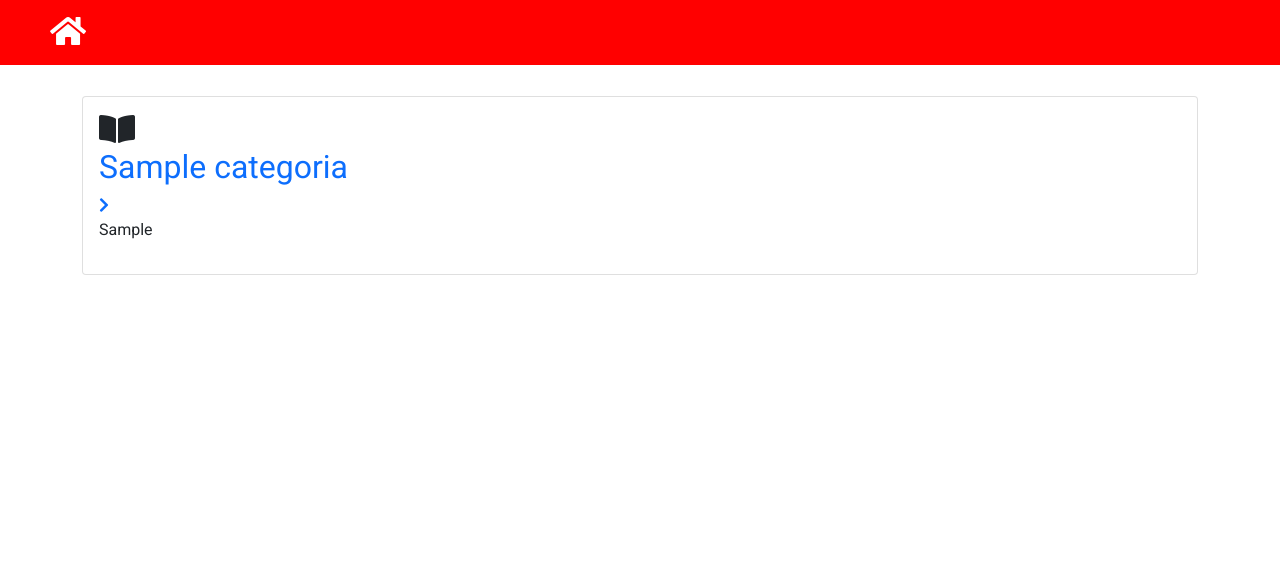
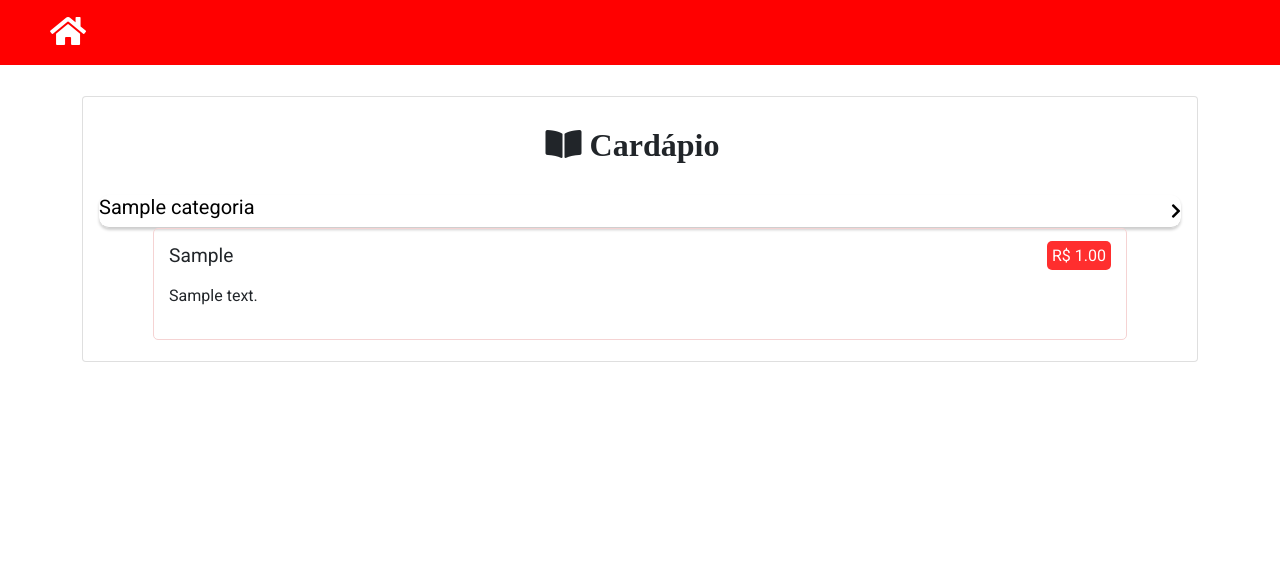
Before and after one commit to robertomacedo/restaurante, a Django app: a page that uses clientes/templates/base.html in a window 1280 px wide, after a click that opens the changed part. Shown: the top 580 px of the page. Run offline with Django 3.2, Linux system fonts and the light colour scheme; tables that the repository leaves empty hold one stand-in row (values such as "Sample post").

Commit message:
Finalizado o modulo cadastro

```diff
--- a/clientes/static/css/cardapio_cliente.css
+++ b/clientes/static/css/cardapio_cliente.css
@@ -0,0 +1,67 @@
+.titulo-card{
+    display: flex;
+    flex-direction: row;
+    justify-content: center;
+    align-items: center;
+    padding: 15px;
+    border-bottom: 1px soldi #cfcfcf;
+    margin-bottom: 20px;
+}
+.titulo-card h1 {
+    margin: 0;
+}
+.titulo-card i {
+    margin-right: 15px;
+}
+.categoria {
+    text-decoration: none;
+    color: black;
+    display: flex;
+    justify-content: space-between;
+    align-items: center;
+    border-bottom: 1px solid #cfcfcf;
+    border-radius: 10px;
+    box-shadow: 0 2px 3px #cfcfcf;
+}
+.categoria h5{
+    max-width: 95%;
+    word-wrap: break-word;
+
+}
+.categoria:hover{
+    color: black;
+}
+.item-cardapio{
+    display: flex;
+    flex-direction: column;
+    width: 90%;
+    align-items: stretch;
+    justify-content: center;
+    margin: auto;
+    margin-bottom: 5px;
+    padding: 15px;
+    border: 1px solid #f5d3d3;
+    border-radius: 5px;
+}
+.item-cardapio .titulo-preco {
+    width: 100%;
+    display: flex;
+    flex-wrap: wrap;
+    justify-content: space-between;
+    align-items: center;
+    word-wrap: break-all;
+}
+.item-cardapio .titulo-preco p {
+    max-width: 100%;
+
+}
+.item-valor{
+    background: #ff2e2e;
+    color: white;
+    border-radius: 5px;
+    padding: 5px;
+}
+.item-titulo{
+    font-size: 1.2rem;
+
+}
--- a/clientes/templates/base.html
+++ b/clientes/templates/base.html
@@ -17,7 +17,7 @@
 
     <!-- Syles -->
     <link rel="stylesheet" href="{% static 'css/base.css' %}">
-    <!-- <link rel="stylesheet" href="../static/css/base.css"> -->
+    <link rel="stylesheet" href="{% static '/css/cardapio_cliente.css' %}">
 
     {% block meta %}
 
--- a/clientes/templates/clientes/cardapio_cliente.html
+++ b/clientes/templates/clientes/cardapio_cliente.html
@@ -13,26 +13,56 @@
     <div class="container">
         <div class="card p-3">
             <div class="titulo-card">
-                <i class="fas fa-book-open fa-2x"></i>
+                <i class="fas fa-book-open fa-2x"> Cardápio</i>
             </div>
             {% for categoria in categorias %}
                 <a class="categoria" data-bs-toggle="collapse" href="#c-{{categoria.id}}" role="button" aria-expanded="false" aria-controls="c-{{categoria.id}}">
-                    <h2>{{categoria}}</h2>
+                    <h5>{{categoria}}</h5>
                     <i class="fas fa-chevron-right"></i>
                 </a>
 
                 <div class="collapse" id="c-{{categoria.id}}">
                     {% for item in categoria.itemcardapio_set.all %}
                         {% if item.ativo %}
-                            <p>{{item}}</p>
+                            <div class="item-cardapio">
+                                <div class="titulo-preco">
+                                    <p class="item-titulo">{{item}}</p>
+                                    <p><span class="item-valor">R$ {{item.preco}}</span></p>
+                                </div>
+                                {% if item.descricao %}
+                                    <p>{{item.descricao}}</p>
+                                {% endif %}
+                            </div>
+
                         {% endif %}
                     {% endfor %}
                 </div>
             {% endfor %}
 
-            {% for item in itens_sem_categoria %}
-                <p>{{item}}</p>
-            {% endfor %}
+            {% if itens in itens_sem_categoria %}
+                <a class="categoria" data-bs-toggle="collapse" href="#sem-categoria" role="button" aria-expanded="false" aria-controls="sem-categoria">
+                    <h5>Itens sem categoria</h5>
+                    <i class="fas fa-chevron-right"></i>
+                </a>
+
+                <div class="collapse" id="sem-categoria">
+                    {% for item in itens_sem_categoria %}
+                        {% if item.ativo %}
+                            <div class="item-cardapio">
+                                <div class="titulo-preco">
+                                    <p class="item-titulo">{{item}}</p>
+                                    <p><span class="item-valor">R$ {{item.preco}}</span></p>
+                                </div>
+                                {% if item.descricao %}
+                                    <p>{{item.descricao}}</p>
+                                {% endif %}
+                            </div>
+
+                        {% endif %}
+                    {% endfor %}
+                </div>
+
+            {% endif %}
         </div>
     </div>
 
```
